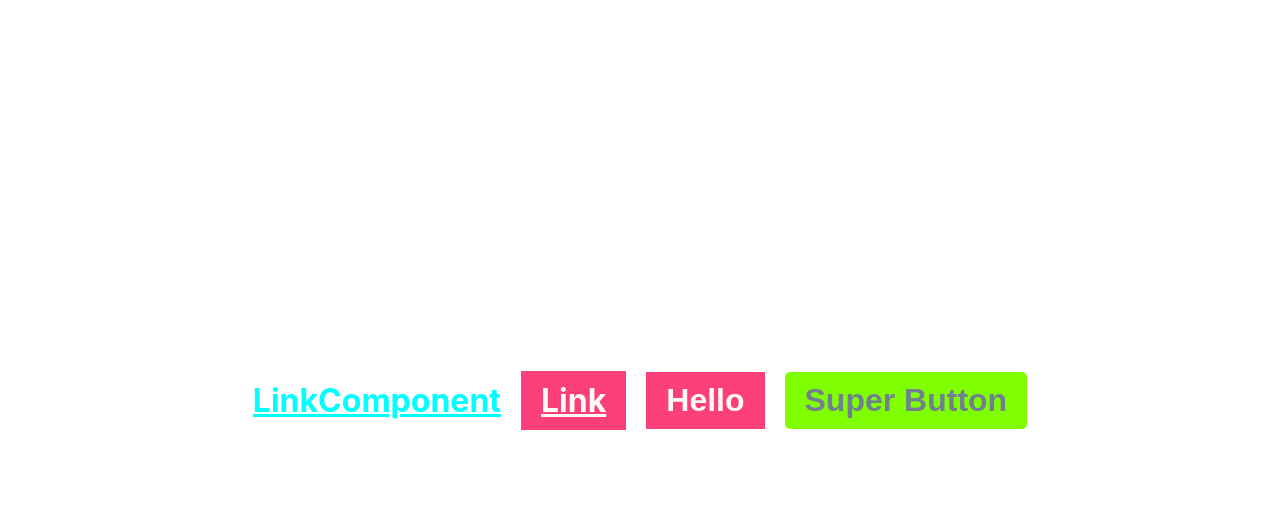
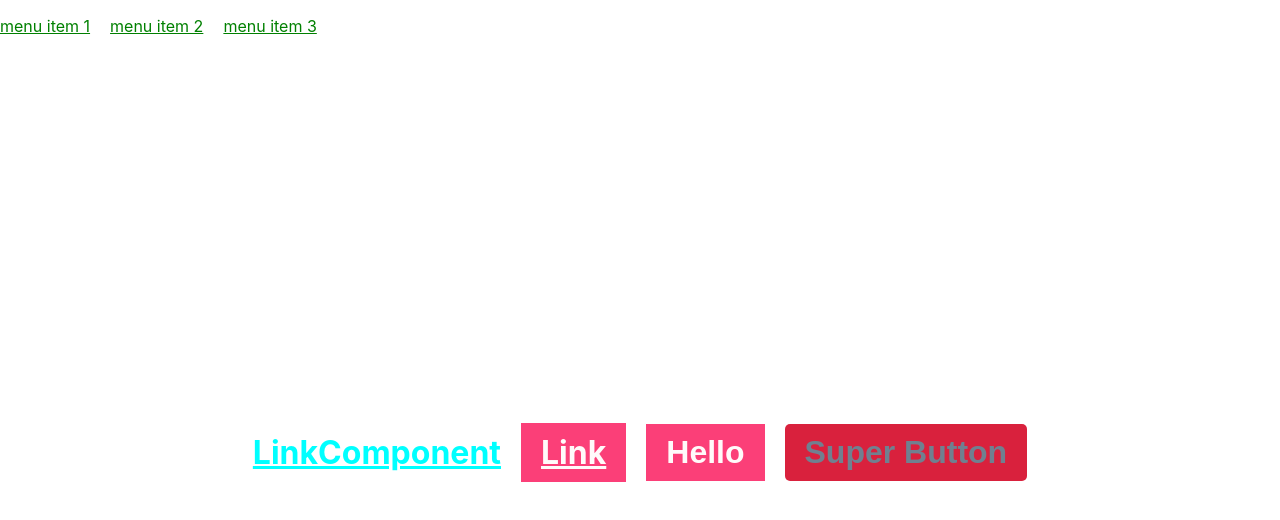
Before and after one commit to romantut1988/components-react, a React (Create React App) app: page / in a window 1280 px wide. Shown: the top 520 px of the page. Built offline with nearby package versions, Linux system fonts and the light colour scheme.

Commit message:
examples of using component nesting

```diff
--- a/src/App.tsx
+++ b/src/App.tsx
@@ -4,6 +4,13 @@
 function App() {
     return (
         <div className="App">
+            <Menu>
+                <ul>
+                    <li><a href="#">menu item 1</a></li>
+                    <li><a href="#">menu item 2</a></li>
+                    <li><a href="#">menu item 3</a></li>
+                </ul>
+            </Menu>
             <Box>
                 <StyleBtn as={Link} href={"#"}>LinkComponent</StyleBtn>
                 <StyleBtn as="a" href={"#"}>Link</StyleBtn>
@@ -23,6 +30,14 @@
   color: snow;
   font-size: 2rem;
   font-weight: bold;
+
+  &:hover {
+    background-color: #3ffb97;
+  }
+
+  &:last-child {
+    background-color: #d9213d;
+  }
 `
 const Link = styled.a`
   color: aqua;
@@ -44,4 +59,28 @@
   justify-content: center;
   align-items: center;
   gap: 20px;
+
+  button {
+    cursor: pointer;
+  }
+
+  ${Link} {
+    cursor: zoom-in;
+  }
 `
+
+const Menu = styled.nav`
+  ul {
+    display: flex;
+    list-style: none;
+    padding: 0;
+
+    li > a {
+      color: green;
+    }
+
+    li + li {
+      margin-left: 20px;
+    }
+  }
+`
```
